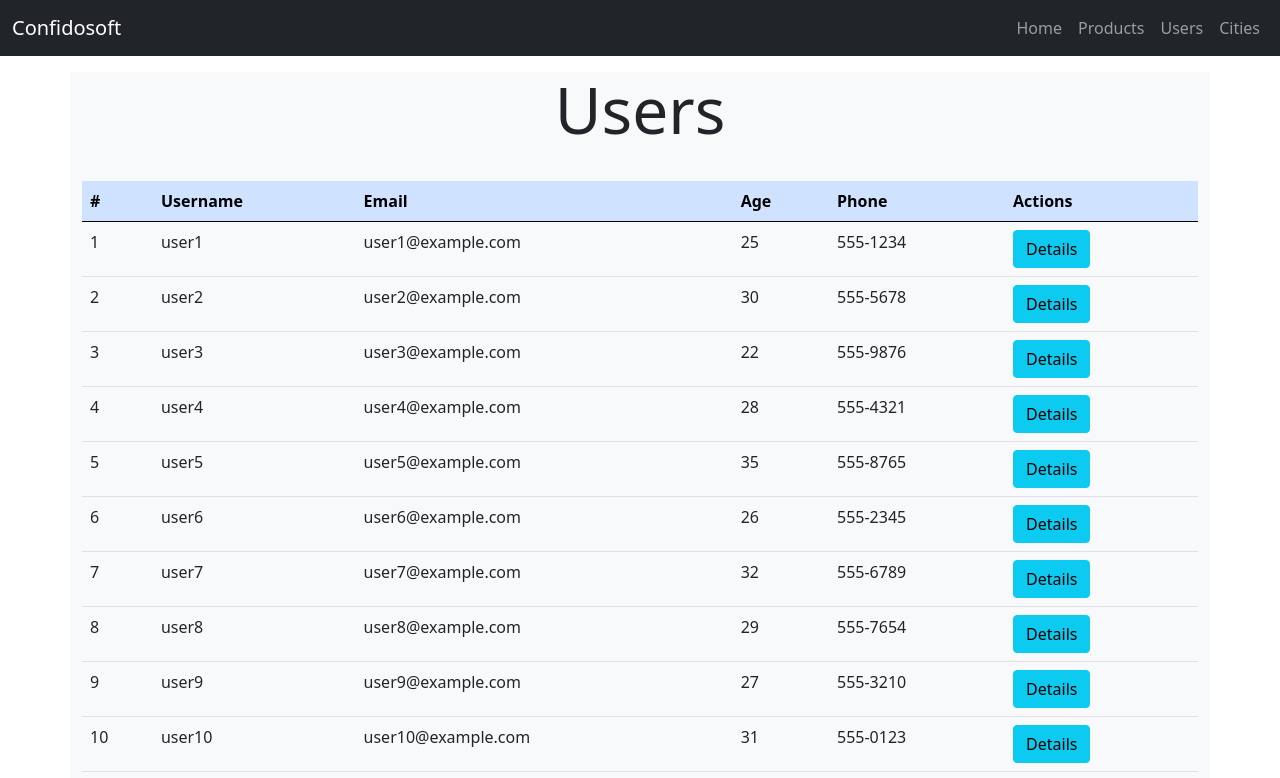
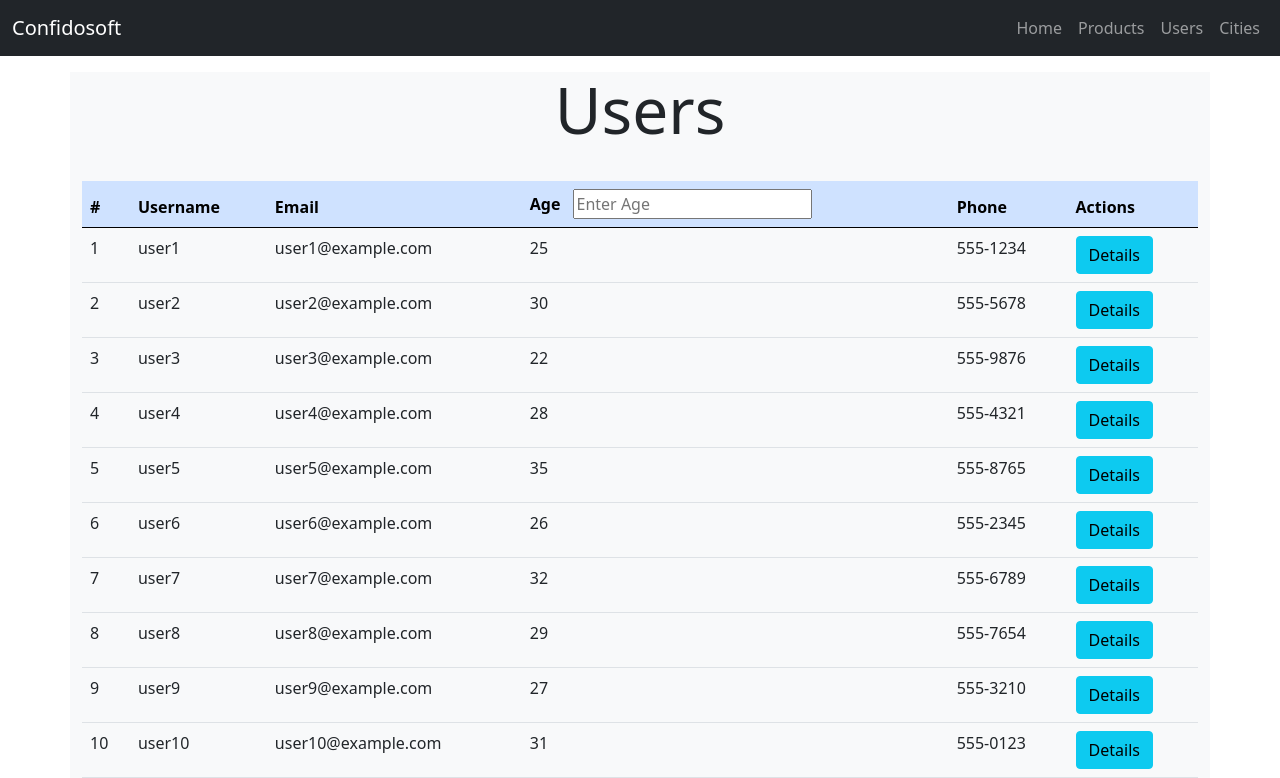
Before and after one commit to GauravKaklotar/Angular_Ex1, an Angular app: page /users in a window 1280 px wide. Shown: the top 778 px of the page. Built offline with nearby package versions, Linux system fonts and the light colour scheme; data requests are answered from the project's data file.

Commit message:
Update users.component.html

```diff
--- a/src/app/users/users.component.html
+++ b/src/app/users/users.component.html
@@ -7,12 +7,12 @@
             <th>#</th>
             <th>Username</th>
             <th>Email</th>
-            <th>Age</th>
+            <th>Age <input type="number" class="mx-2" [(ngModel)] = "users" placeholder="Enter Age"></th>
             <th>Phone</th>
             <th>Actions</th>
           </tr>
         </thead>
-        <tbody>
+        <tbody appHighlight [searchPrice] = "this.users">
           <tr *ngFor="let user of allUsers" appTooltip [tooltipData]="{type : 'address', address: user.address}">
             <td>{{ user.id }}</td>
             <td>{{ user.username }}</td>
```
